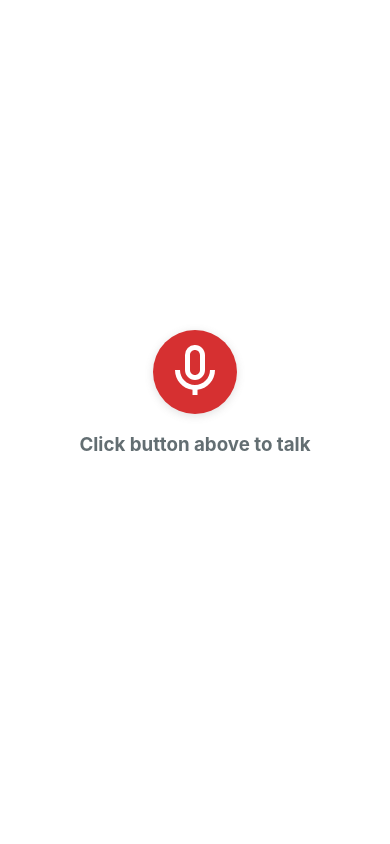
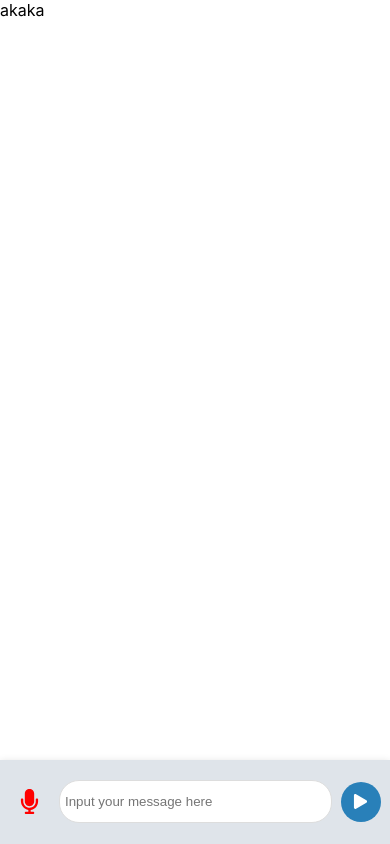
Before and after one commit to zulamrid/tegiai-chatbot, a React (Create React App) app: page / in a window 390 px wide. Built offline with nearby package versions, Linux system fonts and the light colour scheme.

Commit message:
add textbox

```diff
--- a/src/App.css
+++ b/src/App.css
@@ -11,11 +11,17 @@ body{
   #root{
     padding: 0 15%;
   }
+
+
 }
 
 @media screen and (min-width: 481px) and (max-width: 1024px) {
   #root{
     padding: 0 12%;
+  }
+
+  .text-box{
+    height: 10%;
   }
 }
 
@@ -24,13 +30,72 @@ body{
     padding: 0 ;
   }
 
+  .chat-box{
+    height: 90vh;
+  }
+
+  .text-box{
+     display: flex;
+    flex-direction: row;
+    height: 10vh;
+    bottom: 0;
+    box-shadow: rgba(0, 0, 0, 0.15) 0px 2px 8px;
+    background-color: #dfe4ea;
+  }
+
+  .rec-container{
+    display: flex;
+    justify-content: center;
+    align-items: center;
+    width: 15%;
+  }
+
+  .rec-container button{
+    background-color: #fff;
+    border: 0;
+  }
+
+  .input-container{
+    display: flex;
+    justify-content: center;
+    align-items: center;
+    width: 70%;
+  }
+
+  .input-container input{
+    width: 100%;
+    padding: 2%;
+    border: 1px solid #ddd;
+    border-radius: 20px;
+    height: 30px;
+    background-color: white;
+  }
+
+  .button-container{
+    display: flex;
+    align-items: center;
+    justify-content: center;
+    width: 15%;
+  }
+
+  .button-container button{
+    display: flex;
+    justify-content: center;
+    align-items: center;
+    width: 40px;
+    border-radius: 50%;
+    aspect-ratio: 1;
+    border: 0;
+    background-color: #2980b9;
+  }
+
 }
 
 .container{
-  display: flex;
+  /* display: flex;
   flex-direction: column;
   justify-content: center;
-  align-items: center;
+  align-items: center; */
   height: 100vh;
   background-color: white;
   box-shadow: rgba(0, 0, 0, 0.07) 0px 1px 1px, rgba(0, 0, 0, 0.07) 0px 2px 2px, rgba(0, 0, 0, 0.07) 0px 4px 4px, rgba(0, 0, 0, 0.07) 0px 8px 8px, rgba(0, 0, 0, 0.07) 0px 16px 16px;
--- a/src/App.js
+++ b/src/App.js
@@ -1,7 +1,7 @@
 import logo from './logo.svg';
 import './App.css';
 import React from 'react';
-import { BiMicrophone } from "react-icons/bi";
+import { FaPlay, FaMicrophone } from "react-icons/fa";
 
 
 
@@ -18,12 +18,12 @@ function App() {
     recog.start()
   }
 
-  recog.onstart = function(){
+  recog.onstart = function () {
     console.log("Voice is activated")
     setIsTalk(true)
   }
 
-  recog.onresult = function(event){
+  recog.onresult = function (event) {
 
     const current = event.resultIndex;
     const message = event.results[current][0].transcript
@@ -46,9 +46,23 @@ function App() {
 
   return (
     <div className="container">
-      <button className="btn" onClick={start}  disabled = {isTalk} ><BiMicrophone size={60} color="white" /></button>
+      {/* <button className="btn" onClick={start}  disabled = {isTalk} ><BiMicrophone size={60} color="white" /></button>
       <h3 style={{ color:'#636e72' }}> {isTalk ? "Talking..." : "Click button above to talk"} </h3>
-      <h2>{words}</h2>
+      <h2>{words}</h2> */}
+      <div className="chat-box">
+        akaka
+      </div>
+      <div className="text-box">
+        <div className="rec-container">
+          <FaMicrophone size={25} color="red" onClick={start} />
+        </div>
+        <div className="input-container">
+          <input type="text" placeholder="Input your message here" />
+        </div>
+        <div className="button-container">
+          <button><FaPlay size={15} color="white" /></button>
+        </div>
+      </div>
     </div>
   );
 }
```
